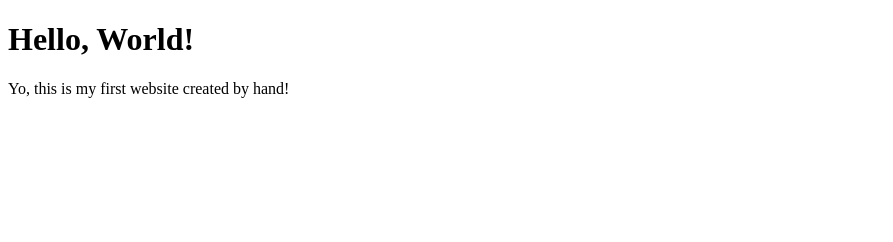
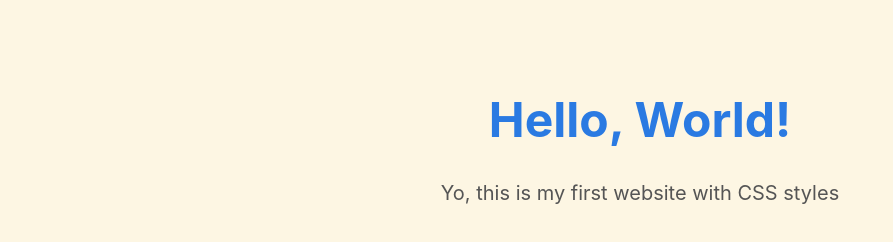
Before and after one commit to hudson53yards/testweb, a plain HTML site: page index.html in a window 1280 px wide. Shown: the whole page, without its empty margins (0-893 px from the left). Drawn offline with Linux system fonts and the light colour scheme.

Commit message:
"test with CSS"

```diff
--- a/index.html
+++ b/index.html
@@ -2,9 +2,11 @@
 <html>
 <head>
   <title>My First Website</title>
+  <link rel="stylesheet" href="style.css">
+
 </head>
 <body>
   <h1>Hello, World!</h1>
-  <p>Yo, this is my first website created by hand!</p>
+  <p>Yo, this is my first website with CSS styles</p>
 </body>
 </html>
--- /dev/null
+++ b/style.css
@@ -0,0 +1,17 @@
+body {
+  font-family: -apple-system, BlinkMacSystemFont, sans-serif;
+  background-color: #fdf6e3;
+  color: #333;
+  text-align: center;
+  padding: 50px;
+}
+
+h1 {
+  color: #2a7ae2;
+  font-size: 48px;
+}
+
+p {
+  font-size: 20px;
+  color: #555;
+}
```
